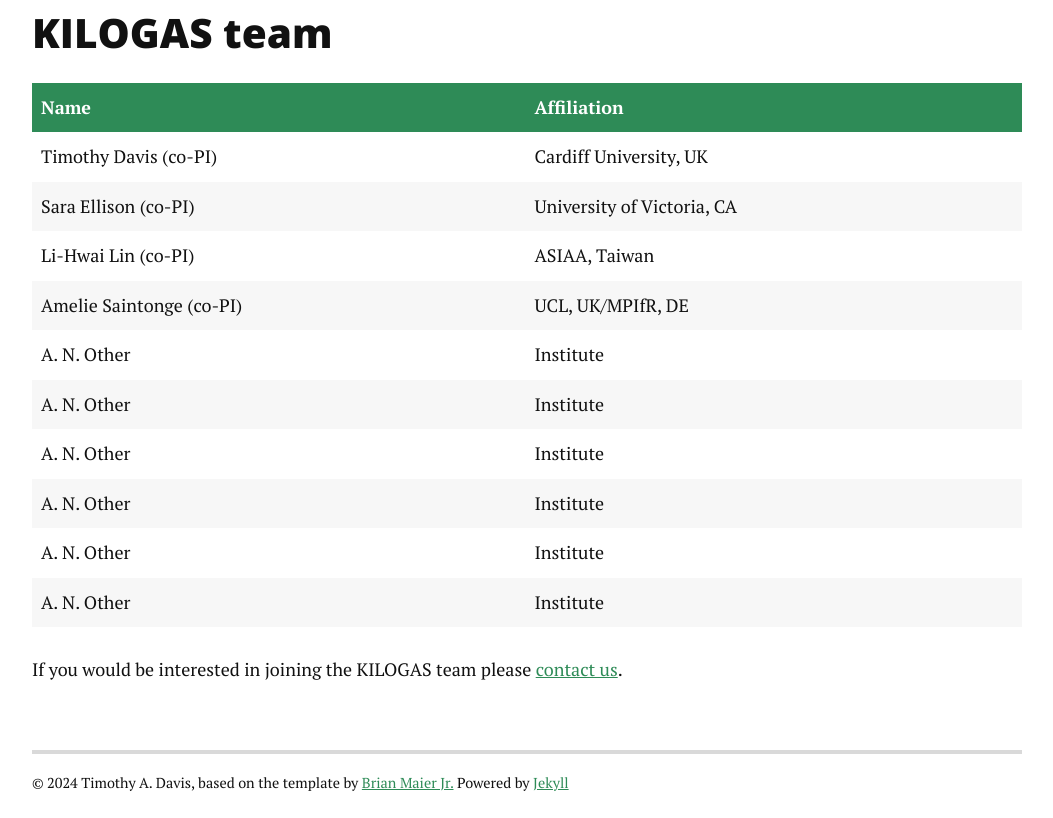
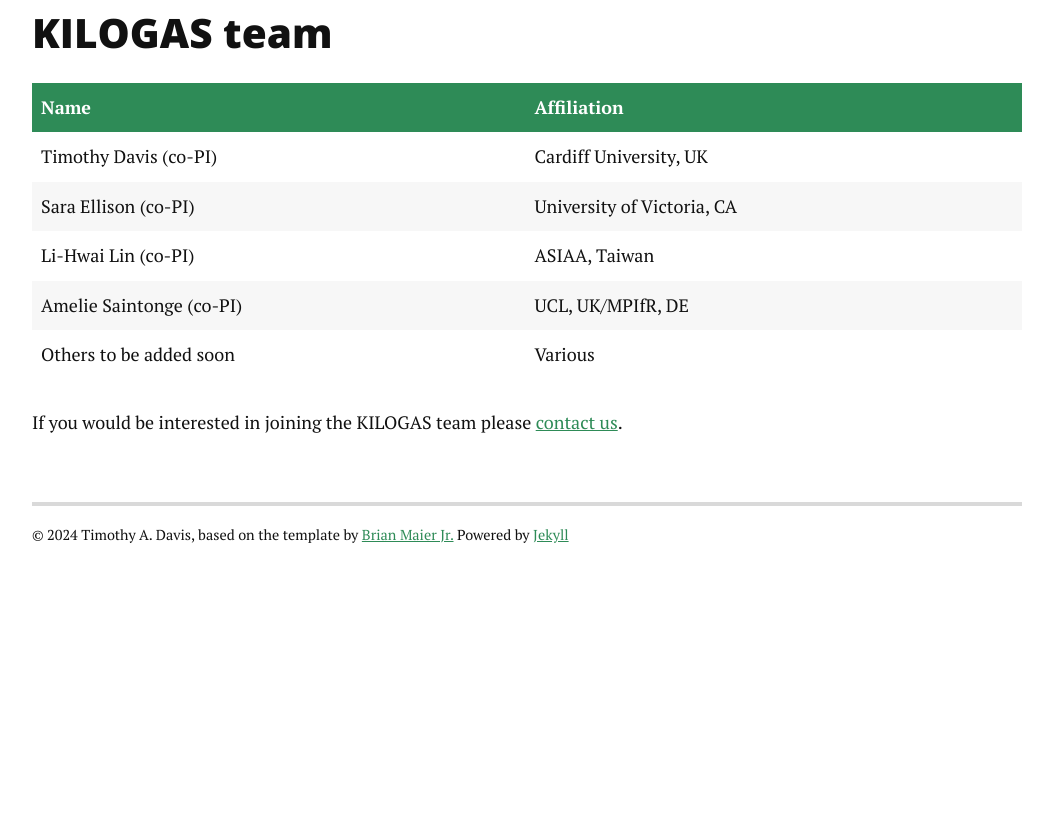
Before and after one commit to TimothyADavis/kilogas, a Jekyll site: the page built from team.md, in a window 1280 px wide. Shown: the part 270-1088 px from the top of the page, without its empty margins (113-1166 px from the left). Built offline with Jekyll 4.4.1, drawn with Linux system fonts in a browser that asks for light colours; nearby versions of some CDN libraries; after the commit the page ends 900 px from its top, so only the background shows below that.

Commit message:
Team/go update

```diff
--- a/_posts/2024-09-01-kilogas_is_go.markdown
+++ b/_posts/2024-09-01-kilogas_is_go.markdown
@@ -4,6 +4,6 @@
 date:   2024-09-01
 ---
 
-<p class="intro"><span class="dropcap">W</span>e are happy to announce that KILOGAS is a go, having been awarded 49.7 hours of ALMA main array and 75.5 or ACA time at A-priority in Cycle 11!</p>
+<p class="intro"><span class="dropcap">W</span>e are happy to announce that KILOGAS is a go, having been awarded 49.7 hours of ALMA main array and 75.5 hours of ACA time at A-priority in Cycle 11!</p>
 
 This has kickstarted a hive of activity, with the team being solidified and working groups formed. Watch this space for further updates as the first data is taken and initial science begins.
--- a/team.md
+++ b/team.md
@@ -11,12 +11,8 @@
 | Sara Ellison  (co-PI)    	| University of Victoria, CA   |
 | Li-Hwai Lin   (co-PI)  	| ASIAA, Taiwan			       |
 | Amelie Saintonge  (co-PI) | UCL, UK/MPIfR, DE       	   |
-| A. N. Other  				| Institute			       	   |
-| A. N. Other  				| Institute			       	   |
-| A. N. Other  				| Institute			       	   |
-| A. N. Other  				| Institute			       	   |
-| A. N. Other  				| Institute			       	   |
-| A. N. Other  				| Institute			       	   |
+| Others to be added soon   | Various			       	   |
+
 
 
 If you would be interested in joining the KILOGAS team please [contact us](/contact/).
```
